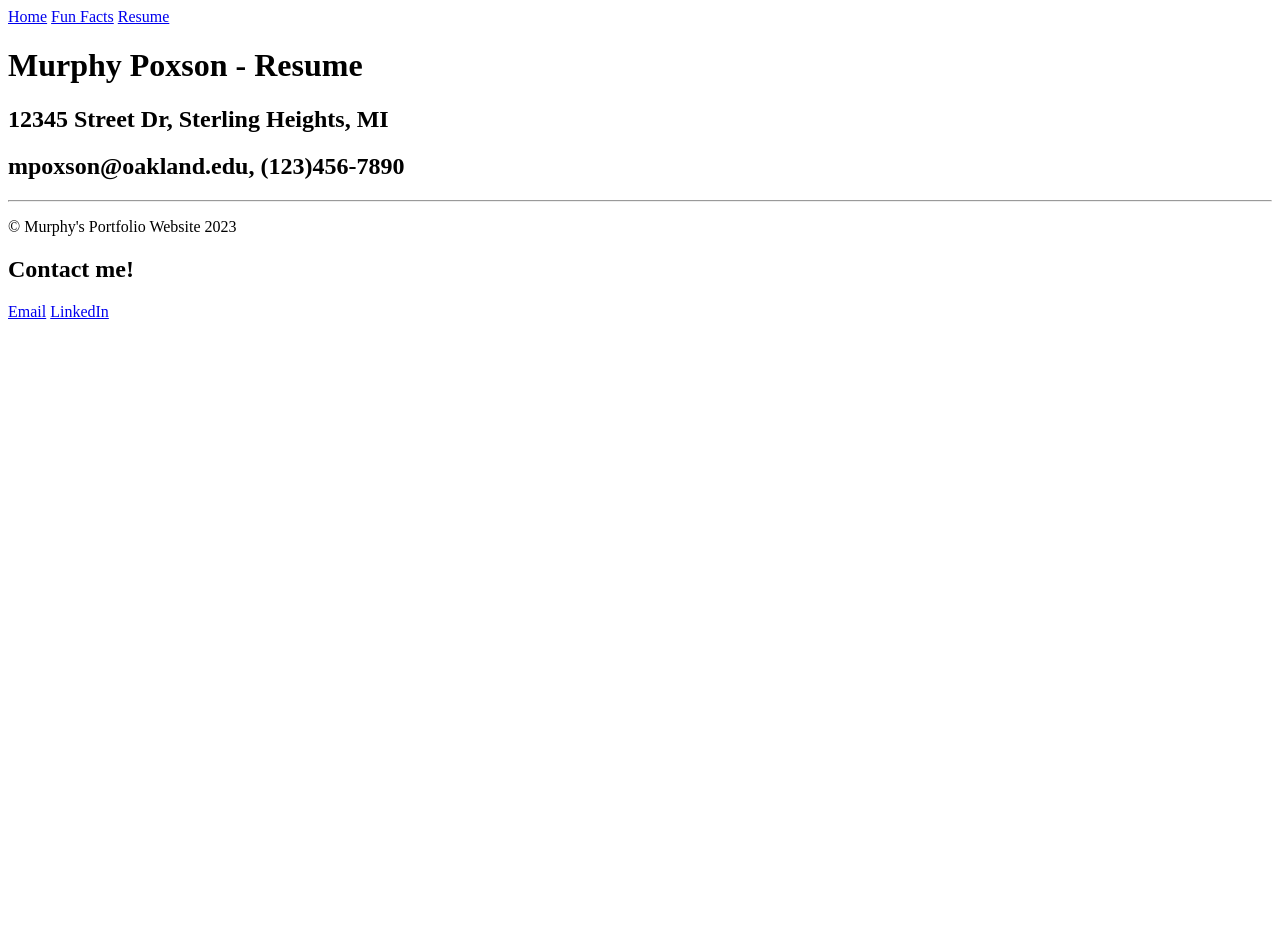
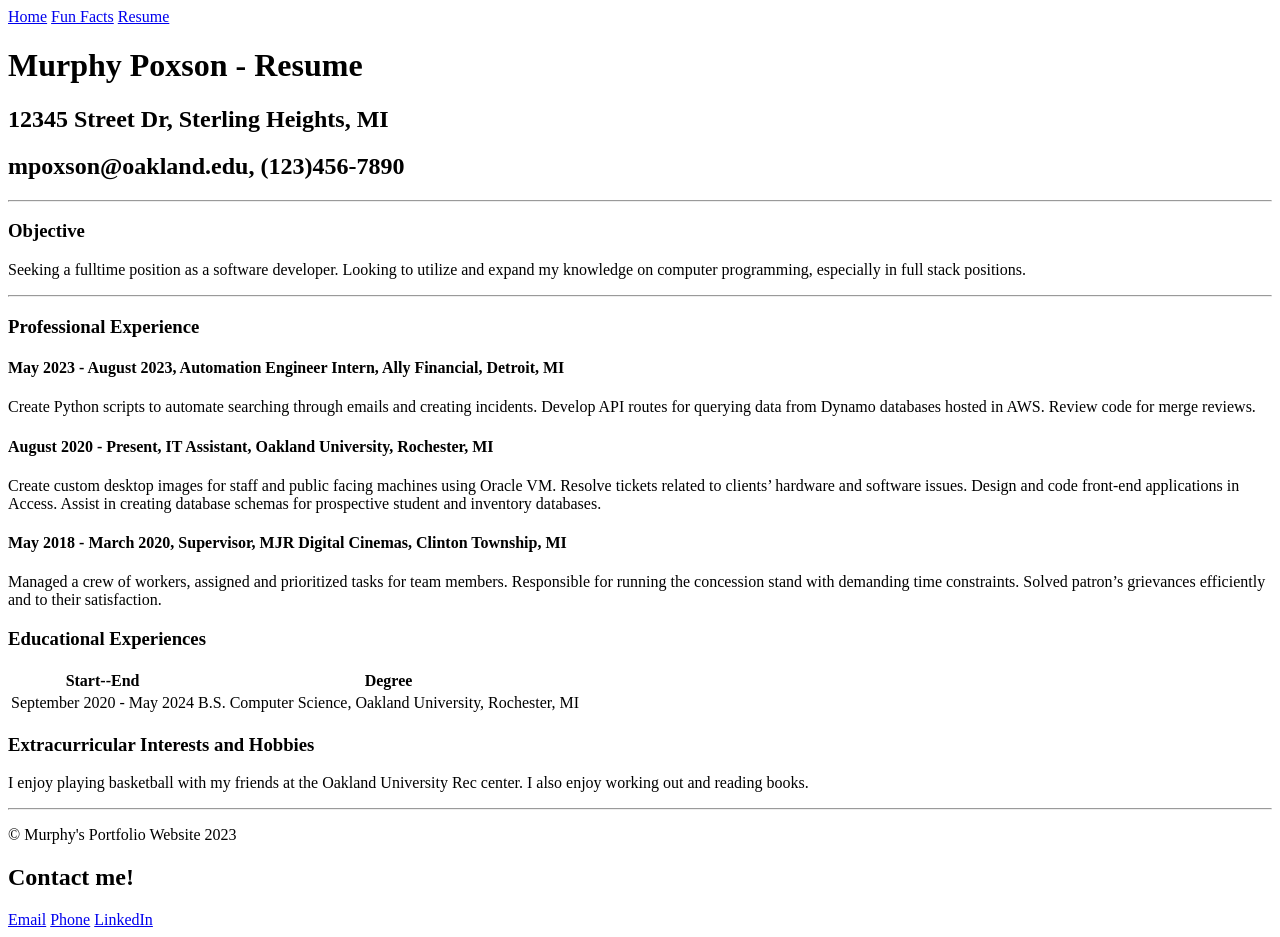
Before and after one commit to mpoxson/MurphyPoxson_hw1TH_csi3150_fs2023, a plain HTML site: page html/my_resume.html in a window 1280 px wide. Before the commit the page ends 800 px from the top, so only its background shows below. Drawn offline with Linux system fonts and the light colour scheme.

Commit message:
almost done

```diff
--- a/html/my_resume.html
+++ b/html/my_resume.html
@@ -17,16 +17,83 @@
       <h2>12345 Street Dr, Sterling Heights, MI</h2>
       <h2>mpoxson@oakland.edu, (123)456-7890</h2>
     </header>
-    <hr>
+    <hr />
     <main>
+      <section>
+        <h3>Objective</h3>
+        <p>
+          Seeking a fulltime position as a software developer. Looking to
+          utilize and expand my knowledge on computer programming, especially in
+          full stack positions.
+        </p>
+        <hr />
+      </section>
+      <section>
+        <h3>Professional Experience</h3>
         <article>
-
+          <h4>
+            May 2023 - August 2023, Automation Engineer Intern, Ally Financial,
+            Detroit, MI
+          </h4>
+          <p>
+            Create Python scripts to automate searching through emails and
+            creating incidents. Develop API routes for querying data from Dynamo
+            databases hosted in AWS. Review code for merge reviews.
+          </p>
         </article>
+        <article>
+          <h4>
+            August 2020 - Present, IT Assistant, Oakland University, Rochester,
+            MI
+          </h4>
+          <p>
+            Create custom desktop images for staff and public facing machines
+            using Oracle VM. Resolve tickets related to clients’ hardware and
+            software issues. Design and code front-end applications in Access.
+            Assist in creating database schemas for prospective student and
+            inventory databases.
+          </p>
+        </article>
+        <article>
+          <h4>
+            May 2018 - March 2020, Supervisor, MJR Digital Cinemas, Clinton
+            Township, MI
+          </h4>
+          <p>
+            Managed a crew of workers, assigned and prioritized tasks for team
+            members. Responsible for running the concession stand with demanding
+            time constraints. Solved patron’s grievances efficiently and to
+            their satisfaction.
+          </p>
+        </article>
+      </section>
+      <section>
+        <h3>Educational Experiences</h3>
+        <table>
+          <tr>
+            <th>Start--End</th>
+            <th>Degree</th>
+          </tr>
+          <tr>
+            <td>September 2020 - May 2024</td>
+            <td>B.S. Computer Science, Oakland University, Rochester, MI</td>
+          </tr>
+        </table>
+      </section>
+      <section>
+        <h3>Extracurricular Interests and Hobbies</h3>
+        <p>
+          I enjoy playing basketball with my friends at the Oakland University
+          Rec center. I also enjoy working out and reading books.
+        </p>
+      </section>
     </main>
     <footer>
+      <hr />
       <p>&copy; Murphy's Portfolio Website 2023</p>
       <h2>Contact me!</h2>
       <a href="mailto:mpoxson@oakland.edu">Email</a>
+      <a href="tel:+1234567890">Phone</a>
       <a href="http://www.linkedin.com/in/murphy-p-21a457232/">LinkedIn</a>
     </footer>
   </body>
```
Also changed, not shown: html/my_fun_facts.html (+37 -1 lines), index.html (+1 -0 lines), img/BNW.jpg (added), 2 other files.
